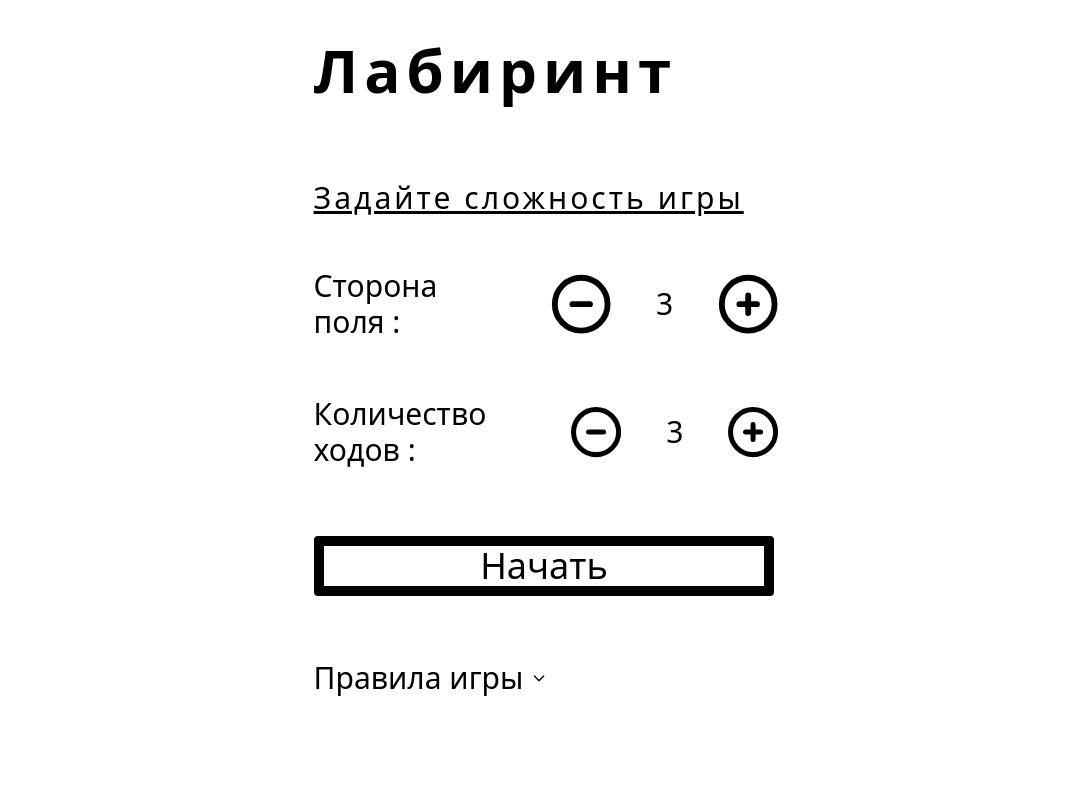
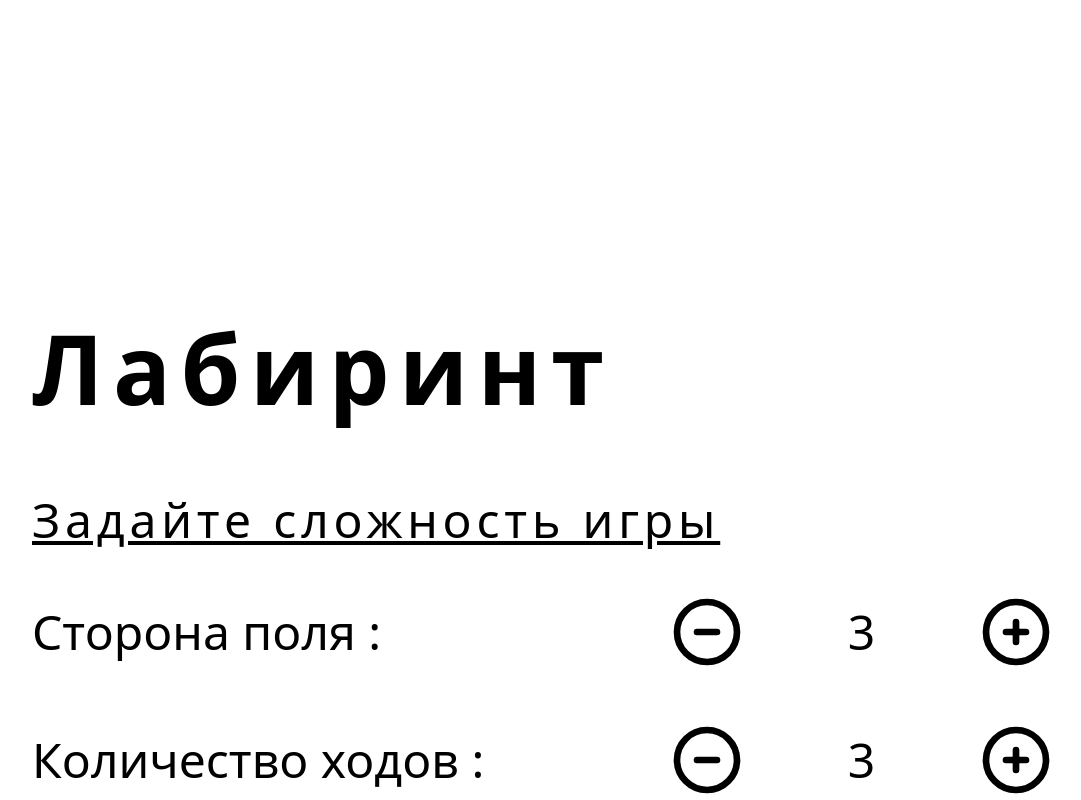
Before and after one commit to CodeMashine/labitinth_game, a React (Create React App) app: page / in a window 1280 px wide. Shown: the top 800 px of the page, without its empty margins (96-1177 px from the left). Built offline with nearby package versions, Linux system fonts and the light colour scheme.

Commit message:
fix : fix start page for mobile devices

```diff
--- a/src/App.js
+++ b/src/App.js
@@ -6,7 +6,7 @@ import { useSelector } from "react-redux" ;
 
 export default function App() {
   const isEnd = useSelector(state => state.gameOption.isEnd) ;
-  return (<div className = "flex w-screen h-screen md:w-[60%] md:mx-auto">
+  return (<div className = "flex w-[80%] h-screen mx-auto">
     { isEnd ? <StartPage/> :<GameField/> }
   </div>)
 }
--- a/src/app/components/StartPage/StartPage.jsx
+++ b/src/app/components/StartPage/StartPage.jsx
@@ -20,70 +20,87 @@ export default function StartPage() {
   const [listVisible, setListVisible] = useState(false);
 
   return (
-    <div className="flex items-start flex-col mx-auto w-[80%] h-[60%] mt-10 md:w-[60%] ">
-      <h2 className="font-bold text-8xl md:text-6xl font-sans tracking-widest">Лабиринт</h2>
+    <div className="flex items-start flex-col mx-auto w-[100%] h-[100%] pt-[20rem]  ">
 
-      <div className="mt-[5rem]">
-        <h2 className="text-5xl md:text-3xl font-sans tracking-widest underline">
+      <h2 className="font-bold text-8xl font-sans tracking-widest">Лабиринт</h2>
+
+
+
+{/* settings block */}
+      <div className="mt-[5rem] w-[100%]">
+        <h2 className="text-5xl font-sans tracking-widest underline">
           Задайте сложность игры
         </h2>
 
-        <div className="mt-[3rem]">
-          <span className="flex space-x-10 items-center">
+
+{/* сторона поля */}
+        {/* <div className="mt-[3rem]"> */}
+          <div className="flex mt-[3rem] justify-between  items-center">
             <span
-              className="cursor-help text-5xl md:text-3xl"
+              className="cursor-help text-5xl"
               title="(не менее 3 и не более 15)"
             >
               Сторона поля :
             </span>
+
+
+            {/* button block */}
+            <div className = "flex items-center justify-between w-[38%]">
             <button
               className="rounded-full w-[5rem] h-[5rem]"
               onClick={() => dispatch(changeSide("decrease"))}
-            >
+              >
               <MinusCircleIcon />
             </button>
-            <span className="text-5xl md:text-3xl">{sideStore}</span>
+            <span className="text-5xl">{sideStore}</span>
             <button
               className="rounded-full w-[5rem] h-[5rem]"
               onClick={() => dispatch(changeSide("increase"))}
-            >
+              >
               <PlusCircleIcon />
             </button>
-          </span>
+            </div>
         </div>
-        <div className="mt-[3rem]">
-          <span className="flex space-x-10 items-center">
+      {/* </div> */}
+
+{/* количество ходов */}
+<div className="flex mt-[3rem] justify-between  items-center">
             <span
-              className="cursor-help text-5xl md:text-3xl"
+              className="cursor-help text-5xl"
               title="(не менее 1 и не более 15)"
             >
               Количество ходов :
             </span>
+
+{/* button block */}
+         <div className = "flex items-center justify-between w-[38%]">
             <button
               className="rounded-full w-[5rem] h-[5rem]"
               onClick={() => dispatch(changeSteps("decrease"))}
             >
               <MinusCircleIcon />
             </button>
-            <span className="text-5xl md:text-3xl">{stepsStore}</span>
+            <span className="text-5xl">{stepsStore}</span>
             <button
               className="rounded-full w-[5rem] h-[5rem]"
               onClick={() => dispatch(changeSteps("increase"))}
             >
               <PlusCircleIcon />
             </button>
-          </span>
+          </div>
         </div>
       </div>
+
+      {/* start button */}
       <button
-        className="rounded text-6xl md:text-4xl border-[10px] border-black w-[100%] h-[6rem]  mt-[7rem] md:mt-[4rem]"
+        className="rounded text-6xl  border-[10px] border-black w-[100%] h-[6rem]  mt-[7rem] "
         onClick={() => dispatch(gameOver(false))}
       >
         Начать
       </button>
 
       <div>
-        <ul className="flex items-center text-4xl md:text-3xl mt-[4rem]">
+        <ul className="flex items-center text-4xl mt-[4rem]">
           Правила игры
           <button
             onClick={() => setListVisible(!listVisible)}
@@ -94,11 +111,11 @@ export default function StartPage() {
         </ul>
         {listVisible ? (
           <>
-            <li className="text-3xl md:text-2xl">
+            <li className="text-3xl">
               Необходимо на поле , мысленно следуя инструкциям , передвигаться
               из клетки старта (отмеченая клетка) к финишу
             </li>
-            <li className="text-3xl md:text-2xl">
+            <li className="text-3xl">
               После последней инструкции выбрать клетку финиш
             </li>
           </>
```
